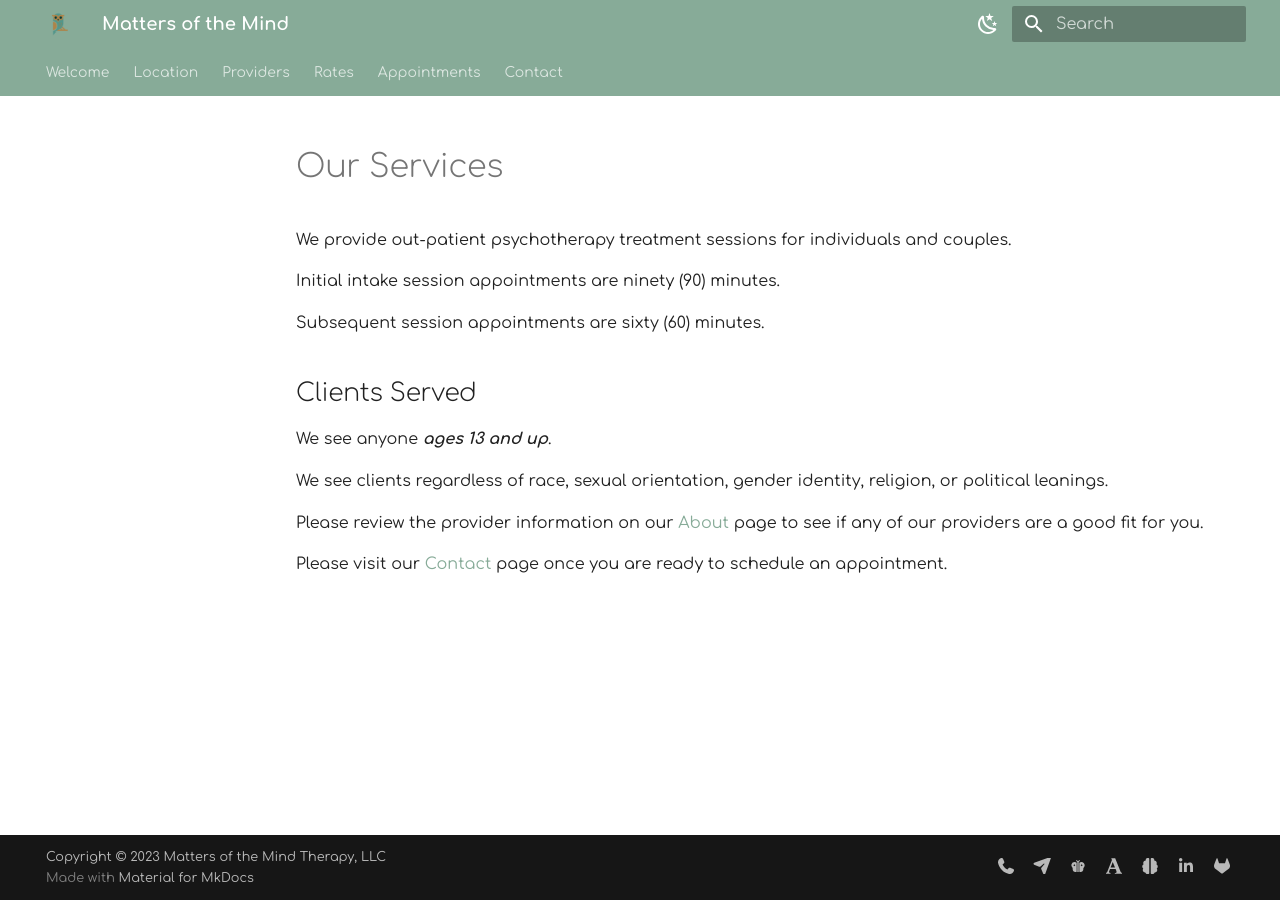
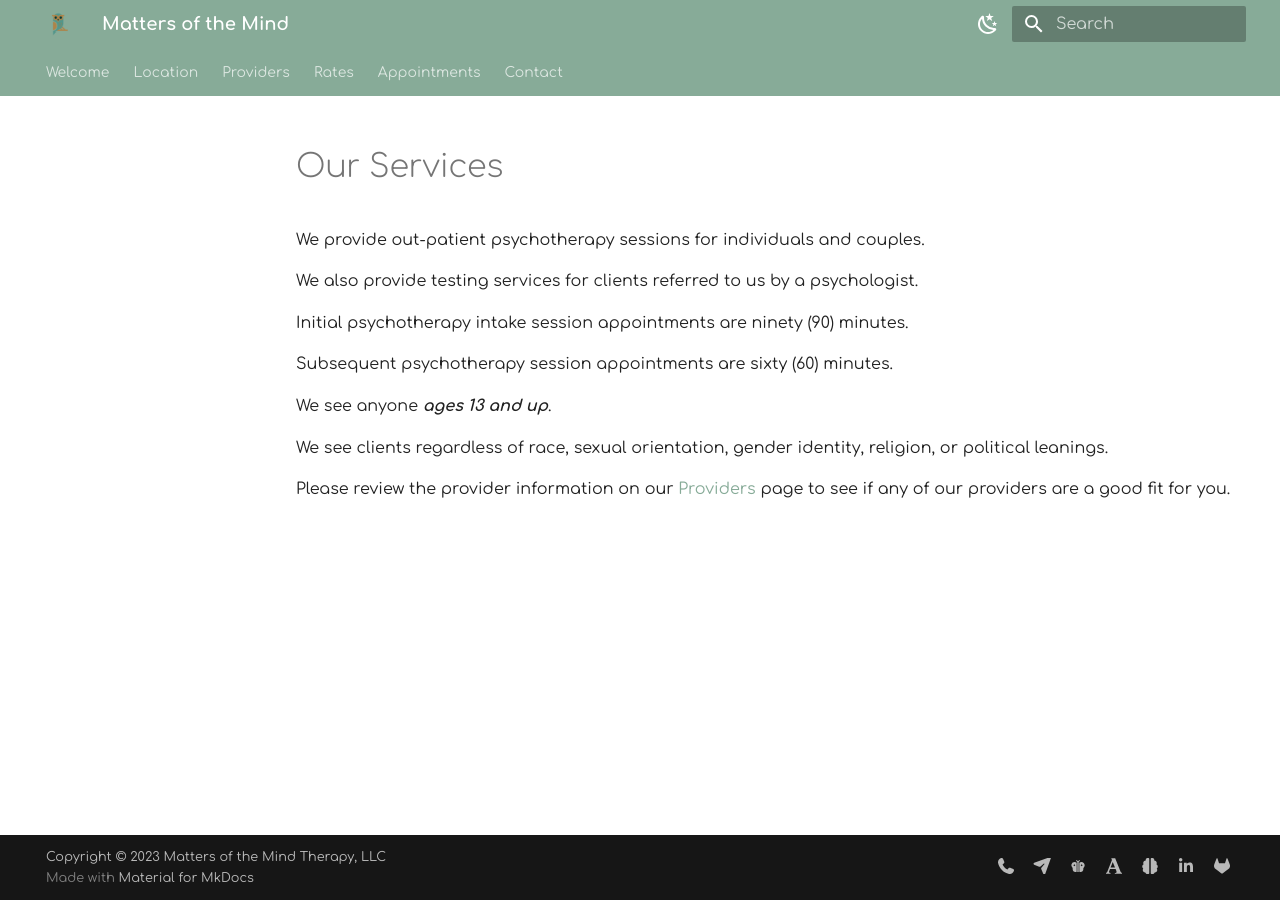
Before and after one commit to motm-therapy/website, an MkDocs documentation site: the page built from docs/services.md, in a window 1280 px wide. Built offline with MkDocs 1.6.1 and Material for MkDocs 9.7.7, drawn with Linux system fonts in a browser that asks for light colours.

Commit message:
Update services.md

```diff
--- a/docs/services.md
+++ b/docs/services.md
@@ -1,17 +1,16 @@
+
 # Our Services
 
-We provide out-patient psychotherapy treatment sessions for individuals and couples.
+We provide out-patient psychotherapy sessions for individuals and couples.
 
-Initial intake session appointments are ninety (90) minutes.
+We also provide testing services for clients referred to us by a psychologist.
 
-Subsequent session appointments are sixty (60) minutes.
+Initial psychotherapy intake session appointments are ninety (90) minutes.
 
-## Clients Served
+Subsequent psychotherapy session appointments are sixty (60) minutes.
 
 We see anyone _**ages 13 and up**_.
 
 We see clients regardless of race, sexual orientation, gender identity, religion, or political leanings.
 
-Please review the provider information on our [About](about.md) page to see if any of our providers are a good fit for you.
-
-Please visit our [Contact](contact.md) page once you are ready to schedule an appointment.
+Please review the provider information on our [Providers](providers.md) page to see if any of our providers are a good fit for you.
```
